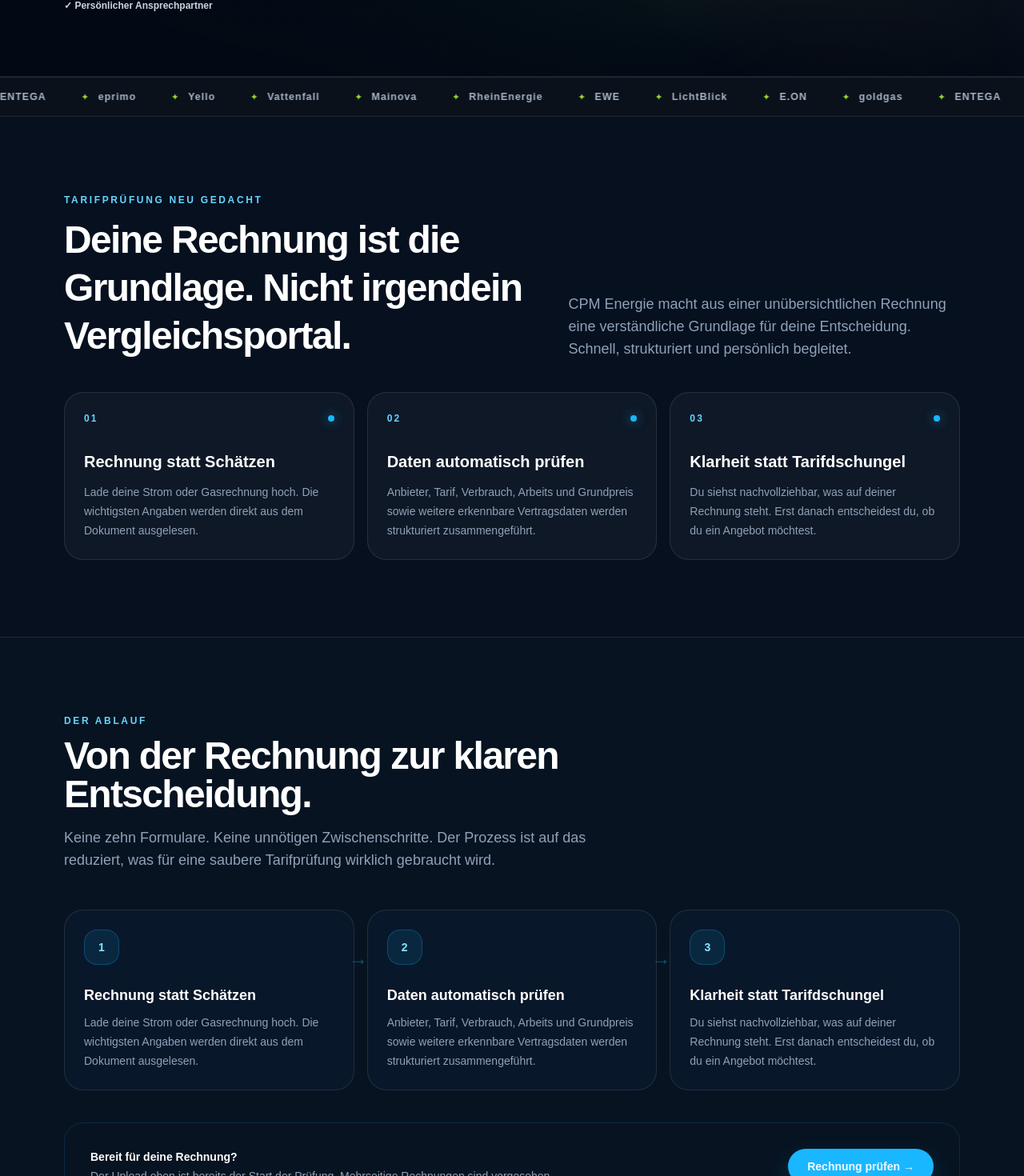
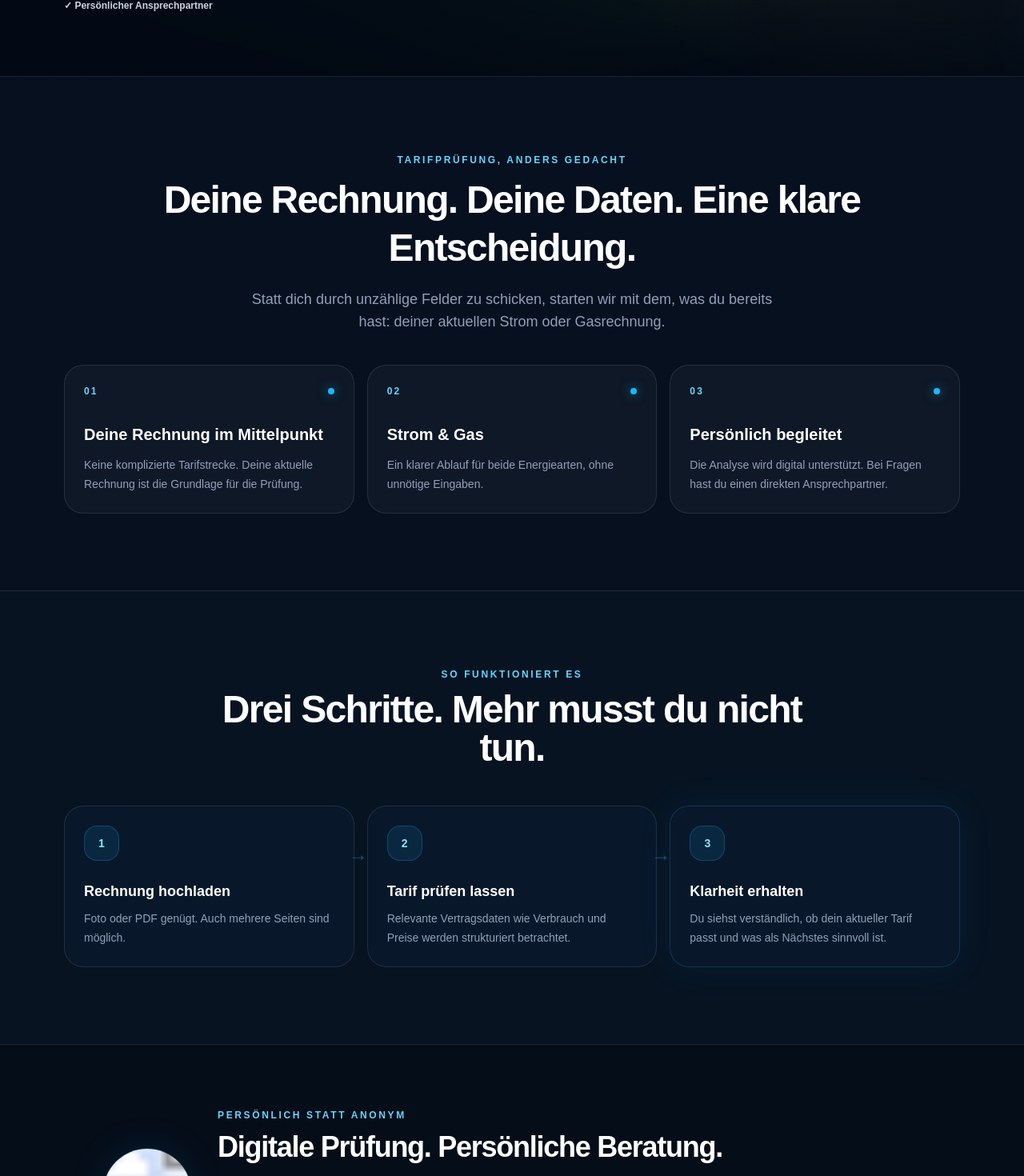
Before and after one commit to svt8f46zcd-stack/cpm-energie-website, a Next.js app: page / in a window 1280 px wide. Shown: the part 1326-2796 px from the top of the page at 80% size. Built offline with nearby package versions, Linux system fonts and the light colour scheme.

Commit message:
Simplify homepage structure while preserving premium design

```diff
--- a/app/page.tsx
+++ b/app/page.tsx
@@ -2,49 +2,57 @@ import { CTASection } from "@/components/CTASection";
 import { DesktopHero } from "@/components/DesktopHero";
 import { MobileHero } from "@/components/MobileHero";
 
-const providers = ["E.ON", "goldgas", "ENTEGA", "eprimo", "Yello", "Vattenfall", "Mainova", "RheinEnergie", "EWE", "LichtBlick"];
-
-const benefits = [
-  { number: "01", title: "Rechnung statt Schätzen", text: "Lade deine Strom oder Gasrechnung hoch. Die wichtigsten Angaben werden direkt aus dem Dokument ausgelesen." },
-  { number: "02", title: "Daten automatisch prüfen", text: "Anbieter, Tarif, Verbrauch, Arbeits und Grundpreis sowie weitere erkennbare Vertragsdaten werden strukturiert zusammengeführt." },
-  { number: "03", title: "Klarheit statt Tarifdschungel", text: "Du siehst nachvollziehbar, was auf deiner Rechnung steht. Erst danach entscheidest du, ob du ein Angebot möchtest." },
-];
-
 const reasons = [
-  ["Mehrseitige Rechnungen", "Mehrere Bilder oder eine PDF können gemeinsam verarbeitet werden."],
-  ["Strom & Gas", "Ein Ablauf für beide Energiearten, ohne unnötige Eingaben."],
-  ["Persönlich", "Keine anonyme Tarifstrecke. Bei Fragen hast du einen direkten Ansprechpartner."],
-  ["Ohne Wechselzwang", "Eine Prüfung ist noch keine Entscheidung. Du bestimmst, was als Nächstes passiert."],
+  {
+    title: "Deine Rechnung im Mittelpunkt",
+    text: "Keine komplizierte Tarifstrecke. Deine aktuelle Rechnung ist die Grundlage für die Prüfung.",
+  },
+  {
+    title: "Strom & Gas",
+    text: "Ein klarer Ablauf für beide Energiearten, ohne unnötige Eingaben.",
+  },
+  {
+    title: "Persönlich begleitet",
+    text: "Die Analyse wird digital unterstützt. Bei Fragen hast du einen direkten Ansprechpartner.",
+  },
 ];
 
 export default function Home() {
   return (
     <>
-      <div className="desktop-only" id="top"><DesktopHero /></div>
-      <div className="mobile-only" id="top"><MobileHero /></div>
-
-      <div className="cpm-marquee" aria-label="Anbieter aus dem CPM Energie Portfolio">
-        <div className="cpm-marquee-track">
-          {[...providers, ...providers].map((provider, index) => (
-            <span key={`${provider}-${index}`}><i aria-hidden="true">✦</i>{provider}</span>
-          ))}
-        </div>
+      <div className="desktop-only" id="top">
+        <DesktopHero />
+      </div>
+      <div className="mobile-only" id="top">
+        <MobileHero />
       </div>
 
       <main>
         <section className="container py-16 md:py-24" aria-labelledby="positioning-heading">
-          <div className="grid items-end gap-8 md:grid-cols-[1.1fr_.9fr]">
-            <div>
-              <p className="text-xs font-bold uppercase tracking-[.22em] text-[#66d5ff]">Tarifprüfung neu gedacht</p>
-              <h2 id="positioning-heading" className="mt-3 max-w-4xl text-3xl font-black leading-tight tracking-[-.035em] text-white md:text-5xl">Deine Rechnung ist die Grundlage. Nicht irgendein Vergleichsportal.</h2>
-            </div>
-            <p className="max-w-xl text-base leading-7 text-slate-400 md:justify-self-end md:text-lg">CPM Energie macht aus einer unübersichtlichen Rechnung eine verständliche Grundlage für deine Entscheidung. Schnell, strukturiert und persönlich begleitet.</p>
+          <div className="mx-auto max-w-4xl text-center">
+            <p className="text-xs font-bold uppercase tracking-[.22em] text-[#66d5ff]">Tarifprüfung, anders gedacht</p>
+            <h2
+              id="positioning-heading"
+              className="mt-3 text-3xl font-black leading-tight tracking-[-.035em] text-white md:text-5xl"
+            >
+              Deine Rechnung. Deine Daten. Eine klare Entscheidung.
+            </h2>
+            <p className="mx-auto mt-5 max-w-2xl text-base leading-7 text-slate-400 md:text-lg">
+              Statt dich durch unzählige Felder zu schicken, starten wir mit dem, was du bereits hast: deiner aktuellen
+              Strom oder Gasrechnung.
+            </p>
           </div>
 
           <div className="mt-10 grid gap-4 md:grid-cols-3">
-            {benefits.map((item) => (
-              <article key={item.number} className="group rounded-3xl border border-white/10 bg-white/[.035] p-6 transition duration-300 hover:-translate-y-1 hover:border-[#19b7ff]/30 hover:bg-white/[.05]">
-                <div className="flex items-center justify-between"><span className="text-xs font-black tracking-[.18em] text-[#66d5ff]">{item.number}</span><span className="h-2 w-2 rounded-full bg-[#19b7ff] shadow-[0_0_14px_rgba(25,183,255,.65)]" /></div>
+            {reasons.map((item, index) => (
+              <article
+                key={item.title}
+                className="rounded-3xl border border-white/10 bg-white/[.035] p-6 transition duration-300 hover:-translate-y-1 hover:border-[#19b7ff]/30 hover:bg-white/[.05]"
+              >
+                <div className="flex items-center justify-between">
+                  <span className="text-xs font-black tracking-[.18em] text-[#66d5ff]">0{index + 1}</span>
+                  <span className="h-2 w-2 rounded-full bg-[#19b7ff] shadow-[0_0_14px_rgba(25,183,255,.65)]" />
+                </div>
                 <h3 className="mt-8 text-xl font-bold text-white">{item.title}</h3>
                 <p className="mt-3 text-sm leading-6 text-slate-400">{item.text}</p>
               </article>
@@ -54,61 +62,67 @@ export default function Home() {
 
         <section className="border-y border-white/10 bg-[#071321]" aria-labelledby="process-heading">
           <div className="container py-16 md:py-24">
-            <div className="max-w-2xl">
-              <p className="text-xs font-bold uppercase tracking-[.22em] text-[#66d5ff]">Der Ablauf</p>
-              <h2 id="process-heading" className="mt-3 text-3xl font-black tracking-[-.035em] text-white md:text-5xl">Von der Rechnung zur klaren Entscheidung.</h2>
-              <p className="mt-4 text-base leading-7 text-slate-400 md:text-lg">Keine zehn Formulare. Keine unnötigen Zwischenschritte. Der Prozess ist auf das reduziert, was für eine saubere Tarifprüfung wirklich gebraucht wird.</p>
+            <div className="mx-auto max-w-3xl text-center">
+              <p className="text-xs font-bold uppercase tracking-[.22em] text-[#66d5ff]">So funktioniert es</p>
+              <h2 id="process-heading" className="mt-3 text-3xl font-black tracking-[-.035em] text-white md:text-5xl">
+                Drei Schritte. Mehr musst du nicht tun.
+              </h2>
             </div>
 
             <div className="mt-12 grid gap-4 md:grid-cols-3">
-              {benefits.map((item, index) => (
-                <div key={item.number} className="relative rounded-3xl border border-white/10 bg-[#0b1b30]/70 p-6 backdrop-blur-xl">
-                  <div className="flex h-11 w-11 items-center justify-center rounded-2xl border border-[#19b7ff]/25 bg-[#19b7ff]/10 text-sm font-black text-[#8ce4ff]">{index + 1}</div>
-                  <h3 className="mt-6 text-lg font-bold text-white">{item.title}</h3>
-                  <p className="mt-2 text-sm leading-6 text-slate-400">{item.text}</p>
-                  {index < 2 && <div className="pointer-events-none absolute right-[-18px] top-11 hidden text-2xl text-[#19b7ff]/40 md:block">→</div>}
-                </div>
-              ))}
-            </div>
+              <div className="relative rounded-3xl border border-white/10 bg-[#0b1b30]/70 p-6 backdrop-blur-xl">
+                <div className="flex h-11 w-11 items-center justify-center rounded-2xl border border-[#19b7ff]/25 bg-[#19b7ff]/10 text-sm font-black text-[#8ce4ff]">1</div>
+                <h3 className="mt-6 text-lg font-bold text-white">Rechnung hochladen</h3>
+                <p className="mt-2 text-sm leading-6 text-slate-400">Foto oder PDF genügt. Auch mehrere Seiten sind möglich.</p>
+                <div className="pointer-events-none absolute right-[-18px] top-11 hidden text-2xl text-[#19b7ff]/40 md:block">→</div>
+              </div>
 
-            <div className="mt-10 rounded-3xl border border-[#19b7ff]/15 bg-[radial-gradient(circle_at_80%_20%,rgba(25,183,255,.12),transparent_35%),rgba(255,255,255,.025)] p-6 md:p-8">
-              <div className="flex flex-col gap-5 md:flex-row md:items-center md:justify-between">
-                <div><p className="text-sm font-bold text-white">Bereit für deine Rechnung?</p><p className="mt-1 text-sm text-slate-400">Der Upload oben ist bereits der Start der Prüfung. Mehrseitige Rechnungen sind vorgesehen.</p></div>
-                <a href="#top" className="inline-flex shrink-0 items-center justify-center rounded-full bg-[#19b7ff] px-6 py-3 text-sm font-bold text-[#03101c] shadow-[0_12px_30px_rgba(25,183,255,.18)] transition hover:brightness-110">Rechnung prüfen →</a>
+              <div className="relative rounded-3xl border border-white/10 bg-[#0b1b30]/70 p-6 backdrop-blur-xl">
+                <div className="flex h-11 w-11 items-center justify-center rounded-2xl border border-[#19b7ff]/25 bg-[#19b7ff]/10 text-sm font-black text-[#8ce4ff]">2</div>
+                <h3 className="mt-6 text-lg font-bold text-white">Tarif prüfen lassen</h3>
+                <p className="mt-2 text-sm leading-6 text-slate-400">Relevante Vertragsdaten wie Verbrauch und Preise werden strukturiert betrachtet.</p>
+                <div className="pointer-events-none absolute right-[-18px] top-11 hidden text-2xl text-[#19b7ff]/40 md:block">→</div>
+              </div>
+
+              <div className="rounded-3xl border border-[#19b7ff]/20 bg-[#0b1b30]/70 p-6 shadow-[0_0_45px_rgba(25,183,255,.08)] backdrop-blur-xl">
+                <div className="flex h-11 w-11 items-center justify-center rounded-2xl border border-[#19b7ff]/25 bg-[#19b7ff]/10 text-sm font-black text-[#8ce4ff]">3</div>
+                <h3 className="mt-6 text-lg font-bold text-white">Klarheit erhalten</h3>
+                <p className="mt-2 text-sm leading-6 text-slate-400">Du siehst verständlich, ob dein aktueller Tarif passt und was als Nächstes sinnvoll ist.</p>
               </div>
             </div>
           </div>
         </section>
 
-        <section className="container py-16 md:py-24" aria-labelledby="why-heading">
-          <div className="grid gap-10 md:grid-cols-[.8fr_1.2fr] md:items-start">
-            <div className="md:sticky md:top-24">
-              <p className="text-xs font-bold uppercase tracking-[.22em] text-[#66d5ff]">Warum CPM Energie</p>
-              <h2 id="why-heading" className="mt-3 text-3xl font-black tracking-[-.035em] text-white md:text-5xl">Weniger Eingabe. Mehr Klarheit.</h2>
-              <p className="mt-5 max-w-md text-base leading-7 text-slate-400">Die Website soll nicht wie ein komplizierter Tarifrechner wirken. Sie soll eine Sache sehr gut machen: deine Rechnung verstehen und dich sauber zur nächsten Entscheidung führen.</p>
-            </div>
-            <div className="grid gap-3 sm:grid-cols-2">
-              {reasons.map(([title, text], index) => (
-                <article key={title} className="rounded-3xl border border-white/10 bg-white/[.035] p-6 md:p-7">
-                  <span className="text-xs font-black text-[#66d5ff]">0{index + 1}</span>
-                  <h3 className="mt-6 text-lg font-bold text-white">{title}</h3>
-                  <p className="mt-2 text-sm leading-6 text-slate-400">{text}</p>
-                </article>
-              ))}
-            </div>
-          </div>
-        </section>
-
-        <section className="border-y border-white/10 bg-[#050d18]" aria-labelledby="personal-heading">
-          <div className="container grid gap-10 py-16 md:grid-cols-[.65fr_1.35fr] md:items-center md:py-20">
-            <div className="mx-auto flex aspect-[4/5] w-full max-w-sm items-center justify-center overflow-hidden rounded-[2rem] border border-[#19b7ff]/20 bg-[radial-gradient(circle_at_50%_35%,rgba(25,183,255,.22),transparent_42%),#0b1b30] shadow-2xl shadow-black/30">
-              <div className="flex h-32 w-32 items-center justify-center rounded-full border border-[#19b7ff]/40 bg-[#19b7ff]/10 text-4xl font-black tracking-tight text-white shadow-[0_0_60px_rgba(25,183,255,.16)]">CPM</div>
-            </div>
-            <div>
-              <p className="text-xs font-bold uppercase tracking-[.22em] text-[#66d5ff]">Persönlich statt anonym</p>
-              <h2 id="personal-heading" className="mt-3 max-w-3xl text-3xl font-black tracking-[-.035em] text-white md:text-5xl">Technik im Hintergrund. Ein echter Ansprechpartner vorne.</h2>
-              <p className="mt-5 max-w-2xl text-base leading-7 text-slate-400 md:text-lg">Die automatische Rechnungserkennung nimmt dir Arbeit ab. Wenn es um die eigentliche Entscheidung geht, bleibt es persönlich. Du bekommst keine Blackbox und keinen Druck, sondern eine verständliche Grundlage.</p>
-              <div className="mt-8 flex flex-wrap gap-3"><a href="/cpm-energie-website/ueber-mich/" className="rounded-full border border-white/15 bg-white/[.04] px-5 py-3 text-sm font-bold text-white transition hover:bg-white/[.08]">Mehr über mich</a><a href="/cpm-energie-website/kontakt/" className="rounded-full bg-[#19b7ff] px-5 py-3 text-sm font-bold text-[#03101c] transition hover:brightness-110">Kontakt aufnehmen</a></div>
+        <section className="border-b border-white/10 bg-[#050d18]" aria-labelledby="personal-heading">
+          <div className="container py-16 md:py-20">
+            <div className="mx-auto grid max-w-5xl gap-8 md:grid-cols-[auto_1fr] md:items-center">
+              <div className="mx-auto flex h-28 w-28 items-center justify-center overflow-hidden rounded-full border border-[#19b7ff]/25 bg-[radial-gradient(circle_at_50%_35%,rgba(25,183,255,.22),transparent_55%),#0b1b30] shadow-[0_0_50px_rgba(25,183,255,.10)]">
+                <img src="/cpm-energie-website/cristiano.svg?v=20260905-2" alt="Cristiano Moreira" className="h-full w-full object-cover" />
+              </div>
+              <div className="text-center md:text-left">
+                <p className="text-xs font-bold uppercase tracking-[.22em] text-[#66d5ff]">Persönlich statt anonym</p>
+                <h2 id="personal-heading" className="mt-3 text-3xl font-black tracking-[-.035em] text-white md:text-4xl">
+                  Digitale Prüfung. Persönliche Beratung.
+                </h2>
+                <p className="mt-4 max-w-2xl text-base leading-7 text-slate-400">
+                  Die Technik hilft bei der Datenerfassung. Wenn es um die eigentliche Entscheidung geht, hast du einen
+                  echten Ansprechpartner.
+                </p>
+                <div className="mt-6 flex flex-wrap justify-center gap-3 md:justify-start">
+                  <a
+                    href="/cpm-energie-website/ueber-mich/"
+                    className="rounded-full border border-white/15 bg-white/[.04] px-5 py-3 text-sm font-bold text-white transition hover:bg-white/[.08]"
+                  >
+                    Mehr über mich
+                  </a>
+                  <a
+                    href="/cpm-energie-website/kontakt/"
+                    className="rounded-full bg-[#19b7ff] px-5 py-3 text-sm font-bold text-[#03101c] transition hover:brightness-110"
+                  >
+                    Kontakt aufnehmen
+                  </a>
+                </div>
+              </div>
             </div>
           </div>
         </section>
```
